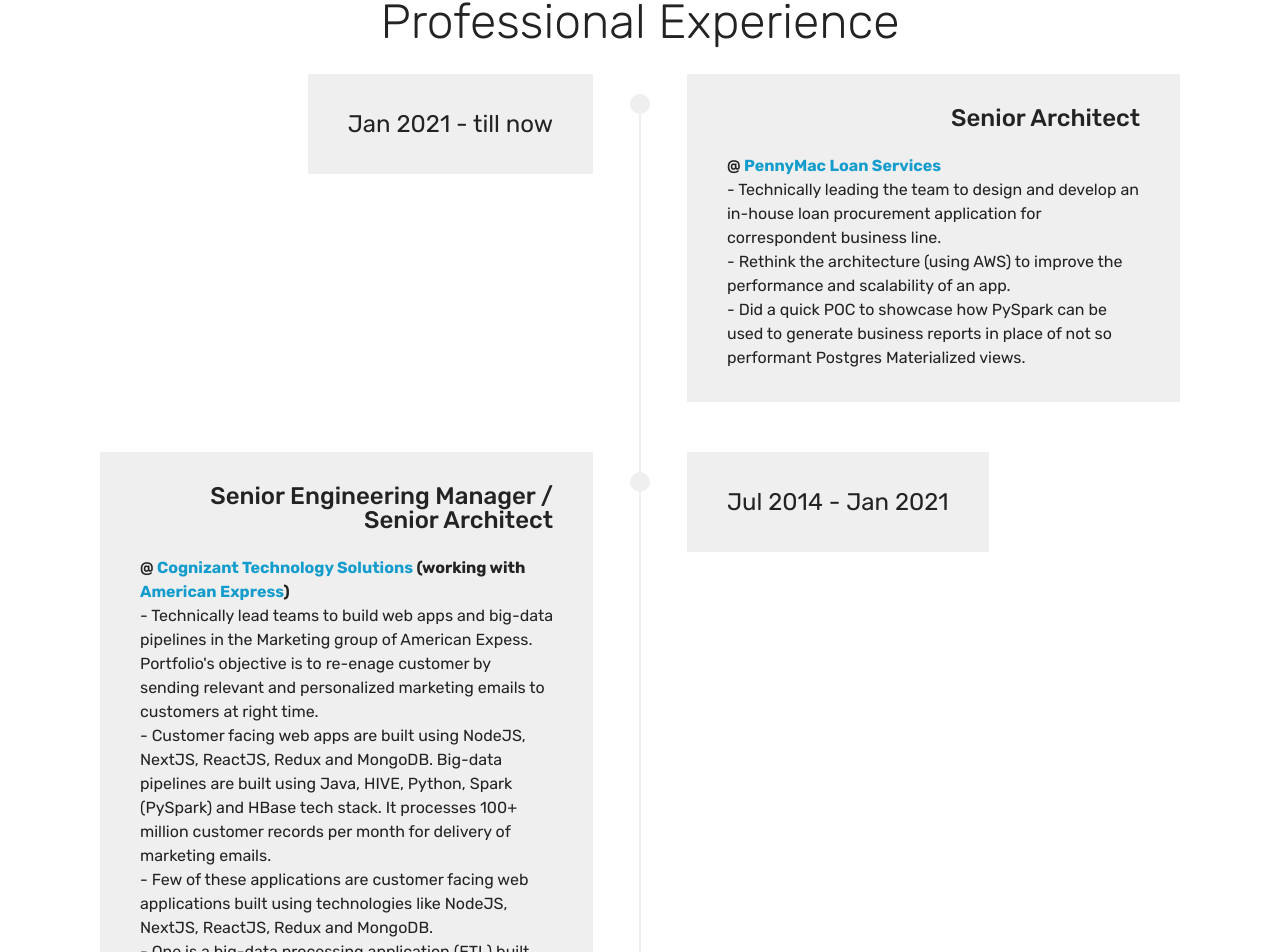
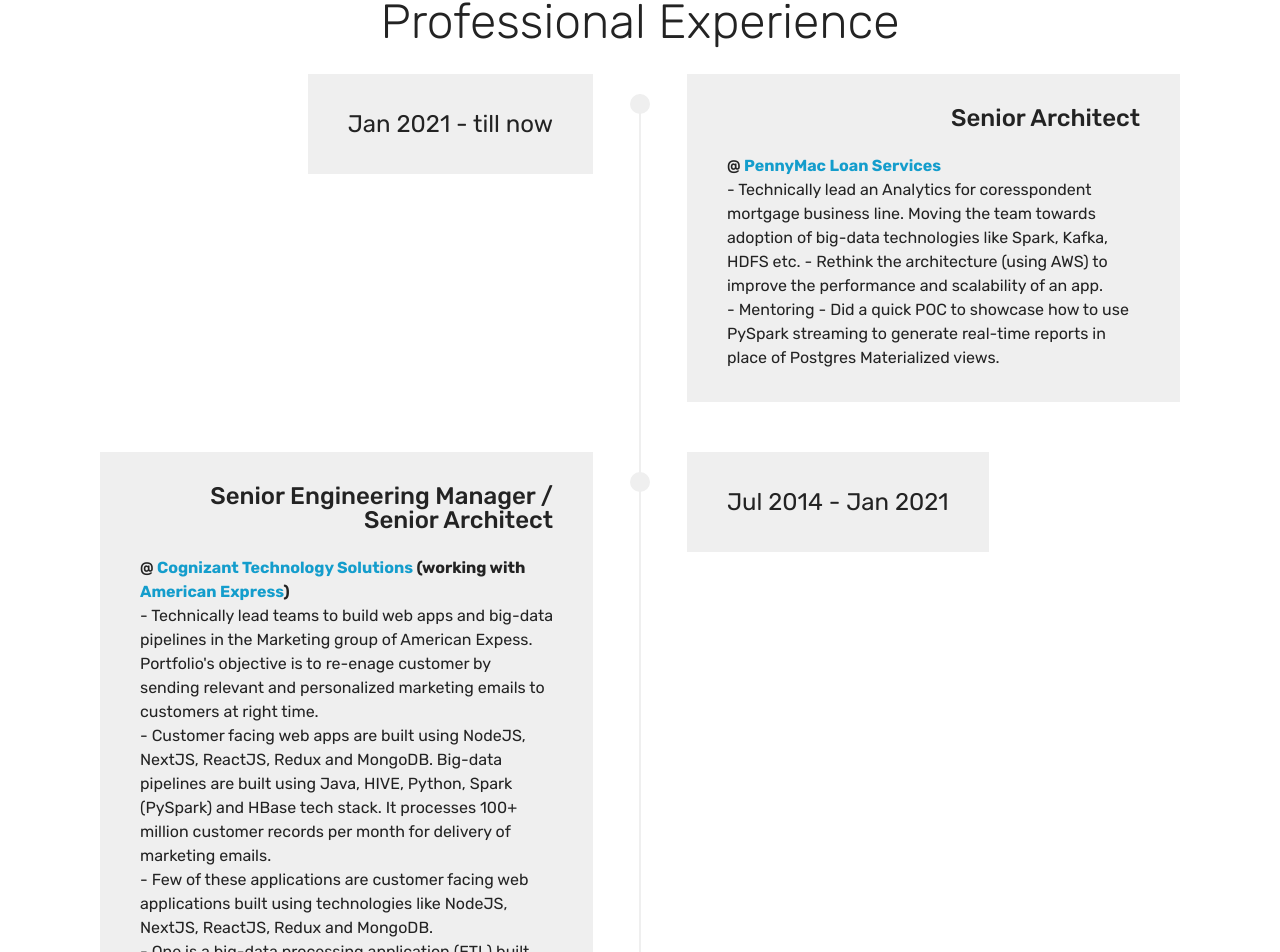
Before and after one commit to gauravdhiman/gauravdhiman.github.io, a Next.js app: page / in a window 1280 px wide. Shown: the part 2659-3611 px from the top of the page. Built offline with nearby package versions, Linux system fonts and the light colour scheme; a web font is replaced by a local one.

Commit message:
Updated resume.

```diff
--- a/pages/index.js
+++ b/pages/index.js
@@ -275,9 +275,9 @@
                   <p class="mbr-timeline-text mbr-fonts-style display-7">
                     <strong>@ <a href="https://www.pennymacusa.com" target="_blank"><strong>PennyMac Loan Services</strong></a></strong>
                     <br />
-- Technically leading the team to design and develop an in-house loan procurement application for correspondent business line.<br />
+- Technically lead an Analytics for coresspondent mortgage business line. Moving the team towards adoption of big-data technologies like Spark, Kafka, HDFS etc.
 - Rethink the architecture (using AWS) to improve the performance and scalability of an app.<br />
-- Did a quick POC to showcase how PySpark can be used to generate business reports in place of not so performant Postgres Materialized views.
+- Mentoring - Did a quick POC to showcase how to use PySpark streaming to generate real-time reports in place of Postgres Materialized views.
                     </p>
                 </div>
               </div>
```
Also changed, not shown: 1 other file (tests, documents, lock files or other folders).
